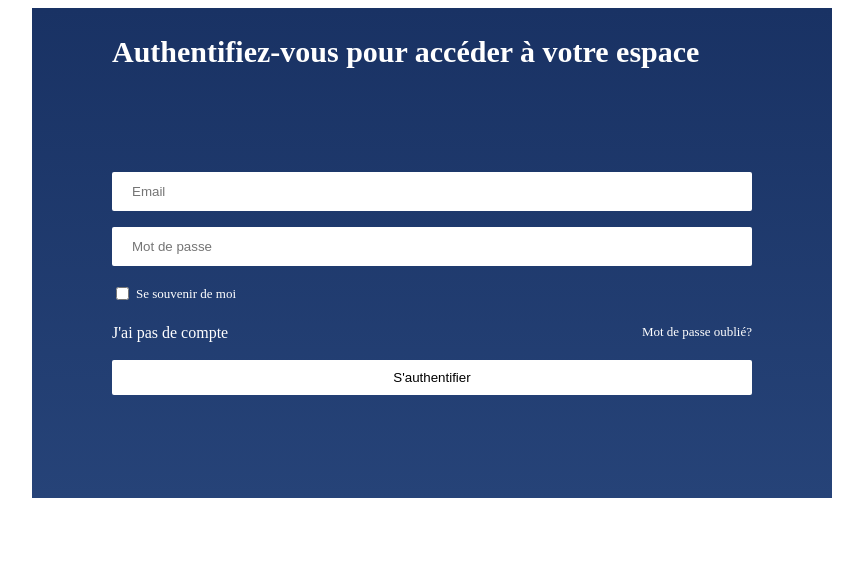
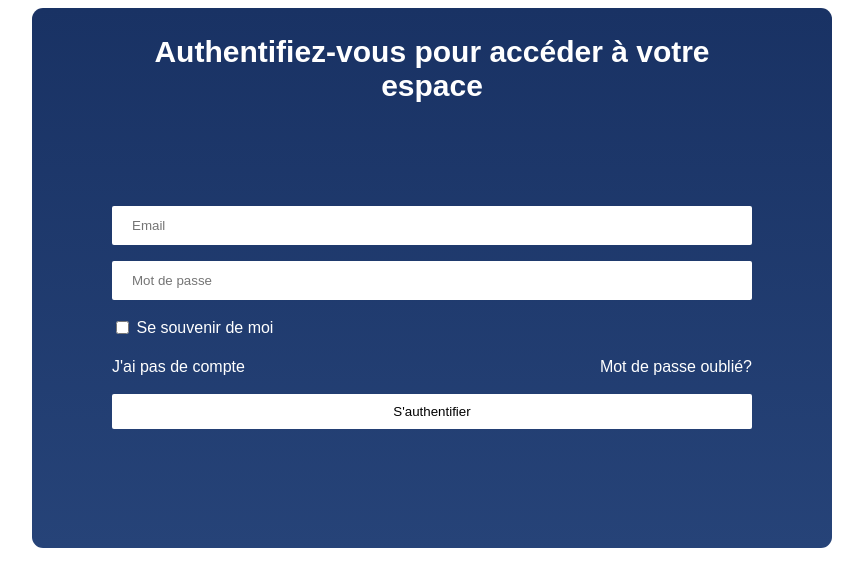
Before and after one commit to maxgfr/elliot, a PHP site: page /mvc/Vue/vueIndex.php in a window 1280 px wide. Shown: the top 587 px of the page, without its empty margins (208-1071 px from the left). Run offline with PHP 8.4, Linux system fonts and the light colour scheme.

Commit message:
Modifications CSS

```diff
--- a/css/login.css
+++ b/css/login.css
@@ -17,21 +17,30 @@
 #container_register {
     background-image: linear-gradient(rgb(25, 50, 100), rgb(38, 67, 120));
     width: 400px;
-    height:600px;
+    height:550px;
     padding-bottom: 3%;  padding-top: 0.2%;
+	font-family: sans-serif;
+	border-radius: 11px;
 }
 
 #container_login {
     background-image: linear-gradient(rgb(25, 50, 100), rgb(38, 67, 120));
     width: 500px;
-    height: 450px;
+    height: 500px;
     margin-left: 20px;
     padding-bottom: 3%;  padding-top: 0.2%;
+	border-radius: 11px;
+	font-family: sans-serif;
 }
 
 .box {
     width: 80%;
     margin: 0 auto;
+}
+
+h3, p {
+    text-align: center;
+    color: white;
 }
 
 .box_textandicon {
@@ -82,13 +91,11 @@
 
 #login_box_input_suggestion_text {
     color: white;
-    font-size: 13px;
 }
 
 #login_box_input_suggestion_forgotPassword {
     position: absolute;
     right: 0;
-    font-size: 13px;
 }
 
 #login_box_input_suggestion_forgotPassword  a, a:link, a:visited {
```
